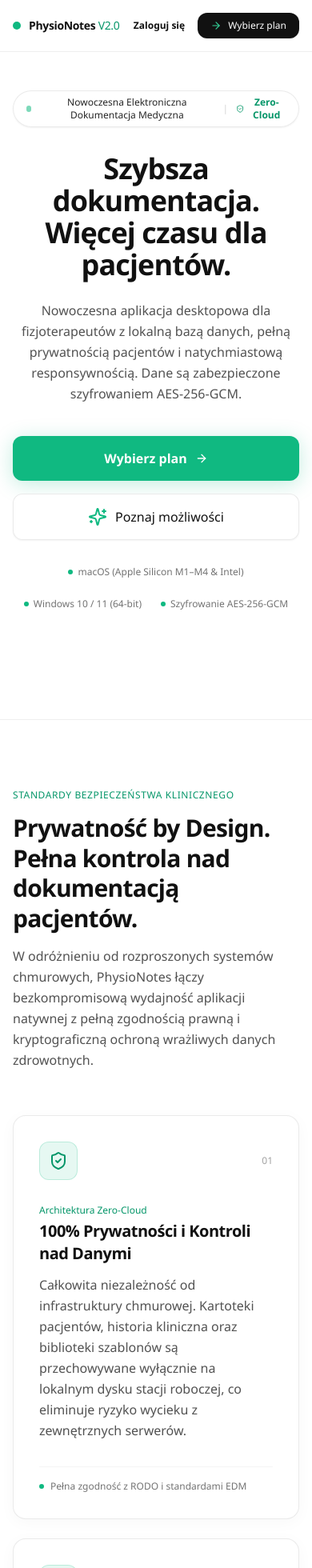
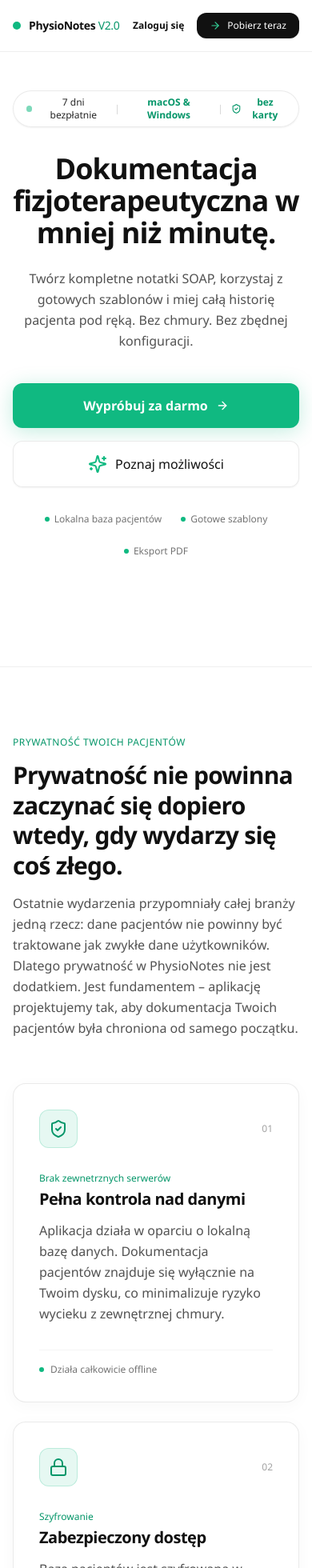
Before and after one commit to jakubdyrszka-pixel/Portfolio, a Next.js app: page /physionotes in a window 390 px wide. Shown: the top 1960 px of the page at 80% size. Built offline with nearby package versions, Linux system fonts and the light colour scheme; no server answers.

Commit message:
Update PhysioNotes landing page based on marketing audit

```diff
--- a/app/physionotes/page.tsx
+++ b/app/physionotes/page.tsx
@@ -58,7 +58,7 @@
               className="inline-flex items-center gap-2 px-4 py-2 rounded-xl bg-[#111111] dark:bg-white text-white dark:text-[#111111] hover:bg-neutral-800 dark:hover:bg-neutral-100 text-xs sm:text-sm font-medium shadow-sm transition-all duration-200"
             >
               <ArrowRight className="h-3.5 w-3.5 text-emerald-400 dark:text-emerald-600" />
-              <span>Wybierz plan</span>
+              <span>Pobierz teraz</span>
             </a>
           </div>
         </div>
--- a/components/physionotes/PhysioNotesHero.tsx
+++ b/components/physionotes/PhysioNotesHero.tsx
@@ -14,22 +14,26 @@
         {/* Badge */}
         <div className="inline-flex items-center gap-2.5 px-4 py-1.5 rounded-full border border-neutral-200/80 dark:border-neutral-800 bg-white/70 dark:bg-neutral-900/70 backdrop-blur-md shadow-sm text-xs sm:text-sm font-medium text-neutral-800 dark:text-neutral-200 mb-8 transition duration-300 hover:border-neutral-300 dark:hover:border-neutral-700">
           <span className="flex h-2 w-2 rounded-full bg-emerald-500 animate-pulse" />
-          <span>Nowoczesna Elektroniczna Dokumentacja Medyczna</span>
+          <span>7 dni bezpłatnie</span>
+          <span className="text-neutral-300 dark:text-neutral-700">|</span>
+          <span className="text-emerald-600 dark:text-emerald-400 font-semibold flex items-center gap-1">
+            macOS & Windows
+          </span>
           <span className="text-neutral-300 dark:text-neutral-700">|</span>
           <span className="text-emerald-600 dark:text-emerald-400 font-semibold flex items-center gap-1">
             <ShieldCheck className="h-3.5 w-3.5" />
-            Zero-Cloud
+            bez karty
           </span>
         </div>
 
         {/* Strong Headline (56-72 px) */}
         <h1 className="text-4xl sm:text-6xl lg:text-7xl font-semibold tracking-tight text-[#111111] dark:text-white sm:leading-[1.08] max-w-4xl mx-auto">
-          Szybsza dokumentacja. Więcej czasu dla pacjentów.
+          Dokumentacja fizjoterapeutyczna w mniej niż minutę.
         </h1>
 
         {/* One sentence explaining the product (18 px) */}
         <p className="mt-6 text-base sm:text-lg lg:text-xl text-neutral-600 dark:text-neutral-400 font-normal leading-relaxed max-w-2xl mx-auto">
-          Nowoczesna aplikacja desktopowa dla fizjoterapeutów z lokalną bazą danych, pełną prywatnością pacjentów i natychmiastową responsywnością. Dane są zabezpieczone szyfrowaniem AES-256-GCM.
+          Twórz kompletne notatki SOAP, korzystaj z gotowych szablonów i miej całą historię pacjenta pod ręką. Bez chmury. Bez zbędnej konfiguracji.
         </p>
 
         {/* Two CTAs */}
@@ -38,7 +42,7 @@
             href="#pricing"
             className="w-full sm:w-auto inline-flex items-center justify-center gap-2.5 px-8 py-4 rounded-xl bg-emerald-500 hover:bg-emerald-400 text-white font-semibold text-base shadow-[0_4px_25px_rgba(16,185,129,0.25)] hover:shadow-[0_6px_30px_rgba(16,185,129,0.35)] transition-all duration-200 hover:scale-[1.02]"
           >
-            <span>Wybierz plan</span>
+            <span>Wypróbuj za darmo</span>
             <ArrowRight className="h-4 w-4" />
           </a>
 
@@ -55,15 +59,15 @@
         <div className="mt-8 flex flex-wrap items-center justify-center gap-6 text-xs text-neutral-500 dark:text-neutral-400 font-medium">
           <span className="flex items-center gap-1.5">
             <span className="h-1.5 w-1.5 rounded-full bg-emerald-500" />
-            macOS (Apple Silicon M1–M4 &amp; Intel)
+            Lokalna baza pacjentów
           </span>
           <span className="flex items-center gap-1.5">
             <span className="h-1.5 w-1.5 rounded-full bg-emerald-500" />
-            Windows 10 / 11 (64-bit)
+            Gotowe szablony
           </span>
           <span className="flex items-center gap-1.5">
             <span className="h-1.5 w-1.5 rounded-full bg-emerald-500" />
-            Szyfrowanie AES-256-GCM
+            Eksport PDF
           </span>
         </div>
       </div>
--- a/components/physionotes/PhysioNotesTrust.tsx
+++ b/components/physionotes/PhysioNotesTrust.tsx
@@ -13,31 +13,31 @@
 const trustCards: TrustCard[] = [
   {
     icon: ShieldCheck,
-    badge: "Architektura Zero-Cloud",
-    title: "100% Prywatności i Kontroli nad Danymi",
+    badge: "Brak zewnetrznych serwerów",
+    title: "Pełna kontrola nad danymi",
     description:
-      "Całkowita niezależność od infrastruktury chmurowej. Kartoteki pacjentów, historia kliniczna oraz biblioteki szablonów są przechowywane wyłącznie na lokalnym dysku stacji roboczej, co eliminuje ryzyko wycieku z zewnętrznych serwerów.",
+      "Aplikacja działa w oparciu o lokalną bazę danych. Dokumentacja pacjentów znajduje się wyłącznie na Twoim dysku, co minimalizuje ryzyko wycieku z zewnętrznej chmury.",
   },
   {
     icon: Lock,
-    badge: "Szyfrowanie sprzętowe",
-    title: "Standard AES-256-GCM & Zero-Knowledge",
+    badge: "Szyfrowanie",
+    title: "Zabezpieczony dostęp",
     description:
-      "Klucz kryptograficzny zabezpieczający bazę danych SQLite wywodzi się bezpośrednio z Twojego prywatnego kodu PIN i jest chroniony w systemie Apple Keychain lub Windows Credential Locker. Pełna poufność kliniczna.",
+      "Baza pacjentów jest szyfrowana w standardzie AES-256. Nawet jeśli ktoś uzyska fizyczny dostęp do pliku bazy, nie odczyta jej zawartości bez Twojego kodu PIN.",
   },
   {
     icon: WifiOff,
-    badge: "Zgodność z RODO (ADO)",
-    title: "Praca bez umów powierzenia (DPA)",
+    badge: "Offline-first",
+    title: "Prywatność i niezawodność",
     description:
-      "Jako Administrator Danych Osobowych (ADO) nie powierzasz przetwarzania wrażliwych danych medycznych podmiotom zewnętrznym. Zwalnia to praktykę z procedur audytowych oraz konieczności podpisywania umów DPA.",
+      "Nie potrzebujesz ciągłego dostępu do internetu, aby przeprowadzić wizytę. Brak konieczności wysyłania kartotek na zewnątrz ułatwia też spełnienie Twoich obowiązków jako Administratora Danych Osobowych.",
   },
   {
     icon: FileCheck2,
-    badge: "Status prawny i regulacje",
-    title: "Natywne wyłączenie z dyrektywy MDR",
+    badge: "Zgodność z RODO",
+    title: "Łatwiejsze procedury",
     description:
-      "Zgodnie z oficjalnymi wytycznymi MDCG 2019-11 oprogramowanie dedykowane do prowadzenia Elektronicznej Dokumentacji Medycznej (EDM) bez zautomatyzowanej diagnozy nie stanowi wyrobu medycznego, gwarantując stabilność wdrożenia.",
+      "Ponieważ PhysioNotes nie przetwarza danych medycznych na zewnętrznych serwerach (SaaS), zazwyczaj nie musisz podpisywać z nami dodatkowych umów powierzenia przetwarzania danych osobowych.",
   },
 ];
 
@@ -48,13 +48,13 @@
         {/* Section Header */}
         <div className="max-w-3xl">
           <span className="text-xs sm:text-sm font-medium uppercase tracking-wider text-emerald-600 dark:text-emerald-400">
-            Standardy Bezpieczeństwa Klinicznego
+            Prywatność Twoich Pacjentów
           </span>
           <h2 className="mt-3 text-3xl sm:text-4xl lg:text-[44px] font-semibold tracking-tight text-[#111111] dark:text-white leading-tight">
-            Prywatność by Design. Pełna kontrola nad dokumentacją pacjentów.
+            Prywatność nie powinna zaczynać się dopiero wtedy, gdy wydarzy się coś złego.
           </h2>
           <p className="mt-4 text-base sm:text-lg text-neutral-600 dark:text-neutral-400 font-normal leading-relaxed">
-            W odróżnieniu od rozproszonych systemów chmurowych, PhysioNotes łączy bezkompromisową wydajność aplikacji natywnej z pełną zgodnością prawną i kryptograficzną ochroną wrażliwych danych zdrowotnych.
+            Ostatnie wydarzenia przypomniały całej branży jedną rzecz: dane pacjentów nie powinny być traktowane jak zwykłe dane użytkowników. Dlatego prywatność w PhysioNotes nie jest dodatkiem. Jest fundamentem – aplikację projektujemy tak, aby dokumentacja Twoich pacjentów była chroniona od samego początku.
           </p>
         </div>
 
@@ -90,7 +90,7 @@
 
                 <div className="mt-8 pt-4 border-t border-neutral-100 dark:border-neutral-800/60 flex items-center gap-2 text-xs font-medium text-neutral-500 dark:text-neutral-400">
                   <span className="h-1.5 w-1.5 rounded-full bg-emerald-500" />
-                  <span>Pełna zgodność z RODO i standardami EDM</span>
+                  <span>Działa całkowicie offline</span>
                 </div>
               </div>
             );
--- a/components/physionotes/PhysioNotesWorkflow.tsx
+++ b/components/physionotes/PhysioNotesWorkflow.tsx
@@ -1,117 +1,83 @@
-"use client";
-
 import React from "react";
-import { Download, KeyRound, FileCheck2, ArrowRight } from "lucide-react";
-
-interface WorkflowStep {
-  number: string;
-  title: string;
-  subtitle: string;
-  description: string;
-  icon: React.ElementType;
-  tip: string;
-}
-
-const steps: WorkflowStep[] = [
-  {
-    number: "01",
-    title: "Instalacja na stacji roboczej gabinetu",
-    subtitle: "Natywna instalacja w 30 sekund",
-    description:
-      "Pobierz lekki pakiet instalacyjny dla systemu macOS (Apple Silicon M1–M4 / Intel) lub Windows 10/11. Aplikacja zajmuje ~150 MB i nie wymaga konfiguracji infrastruktury serwerowej ani zewnętrznych silników bazodanowych.",
-    icon: Download,
-    tip: "Aplikacja funkcjonuje w architekturze Offline-First natychmiast po uruchomieniu.",
-  },
-  {
-    number: "02",
-    title: "Konfiguracja kodu PIN i pęku kluczy",
-    subtitle: "Kryptograficzna ochrona sprzętowa",
-    description:
-      "Podczas pierwszego uruchomienia definiujesz prywatny kod PIN. Lokalna baza danych pacjentów (SQLite) zostaje zaszyfrowana algorytmem AES-256-GCM, a klucze trafiają bezpośrednio do systemowego modułu Apple Keychain lub Windows Credential Locker.",
-    icon: KeyRound,
-    tip: "Paradygmat Zero-Knowledge: klucze kryptograficzne nie opuszczają Twojego urządzenia.",
-  },
-  {
-    number: "03",
-    title: "Realizacja wywiadu SOAP i eksport PDF",
-    subtitle: "Ustrukturyzowane badanie kliniczne",
-    description:
-      "W trakcie wizyty wykorzystujesz słownikowe skróty klawiszowe, szablony jednostek chorobowych oraz kody ICD-10. Po zakończeniu sesji jednym kliknięciem generujesz kompletne karty EDM lub spersonalizowane zalecenia terapeutyczne.",
-    icon: FileCheck2,
-    tip: "Kompletna dokumentacja kliniczna i zalecenia gotowe przed zakończeniem wizyty.",
-  },
-];
+import { XCircle, CheckCircle2, ArrowRight } from "lucide-react";
 
 export function PhysioNotesWorkflow() {
   return (
-    <section className="py-20 sm:py-28 lg:py-36 border-t border-neutral-200/60 dark:border-neutral-800/60">
+    <section className="py-20 sm:py-28 lg:py-36 border-t border-neutral-200/60 dark:border-neutral-800/60 bg-[#fafafa] dark:bg-[#111111]/30">
       <div className="max-w-6xl mx-auto px-4 sm:px-6">
-        {/* Section Header */}
-        <div className="max-w-3xl">
+        <div className="text-center mb-16">
           <span className="text-xs sm:text-sm font-medium uppercase tracking-wider text-emerald-600 dark:text-emerald-400">
-            Efektywność Operacyjna • Proces Wdrożenia
+            Dlaczego mam zmienić program?
           </span>
-          <h2 className="mt-3 text-3xl sm:text-4xl lg:text-[44px] font-semibold tracking-tight text-[#111111] dark:text-white leading-tight">
-            Błyskawiczne wdrożenie w gabinecie w trzy proste kroki.
+          <h2 className="mt-3 text-3xl sm:text-4xl lg:text-5xl font-semibold tracking-tight text-[#111111] dark:text-white leading-tight">
+            Masz dość tego, że dokumentacja zabiera Ci czas?
           </h2>
-          <p className="mt-4 text-base sm:text-lg text-neutral-600 dark:text-neutral-400 font-normal leading-relaxed">
-            Eliminacja wielogodzinnych szkoleń, skomplikowanych wdrożeń IT oraz zależności od dostawców chmurowych. PhysioNotes jest gotowy do pracy klinicznej natychmiast po instalacji na stacji roboczej.
+          <p className="mt-4 text-base sm:text-lg text-neutral-600 dark:text-neutral-400 font-normal leading-relaxed max-w-2xl mx-auto">
+            Większość systemów medycznych została stworzona z myślą o przychodniach NFZ i recepcjach, a nie fizjoterapeutach. Zobacz różnicę.
           </p>
-          <div className="mt-8">
-            <a
-              href="#pricing"
-              className="inline-flex items-center gap-2 text-emerald-600 dark:text-emerald-400 font-semibold text-sm hover:opacity-80 transition-opacity"
-            >
-              <span>Wybierz swój plan</span>
-              <ArrowRight className="h-4 w-4" />
-            </a>
+        </div>
+
+        <div className="grid md:grid-cols-2 gap-8 max-w-4xl mx-auto">
+          {/* Bad systems */}
+          <div className="border border-red-200 dark:border-red-900/30 rounded-2xl p-8 bg-red-50/50 dark:bg-red-950/10">
+            <h3 className="text-xl font-semibold text-red-800 dark:text-red-400 mb-6 flex items-center gap-2">
+              <XCircle className="h-5 w-5" /> Inne systemy (Chmurowe)
+            </h3>
+            <ul className="space-y-4">
+              <li className="flex items-start gap-3 text-sm text-neutral-700 dark:text-neutral-300">
+                <span className="text-red-500 font-bold mt-0.5">✕</span> Wymagają stałego dostępu do internetu.
+              </li>
+              <li className="flex items-start gap-3 text-sm text-neutral-700 dark:text-neutral-300">
+                <span className="text-red-500 font-bold mt-0.5">✕</span> Przeładowany, skomplikowany interfejs.
+              </li>
+              <li className="flex items-start gap-3 text-sm text-neutral-700 dark:text-neutral-300">
+                <span className="text-red-500 font-bold mt-0.5">✕</span> Opłaty za każdego użytkownika lub pacjenta.
+              </li>
+              <li className="flex items-start gap-3 text-sm text-neutral-700 dark:text-neutral-300">
+                <span className="text-red-500 font-bold mt-0.5">✕</span> Ciągłe logowanie, wylogowywanie sesji.
+              </li>
+              <li className="flex items-start gap-3 text-sm text-neutral-700 dark:text-neutral-300">
+                <span className="text-red-500 font-bold mt-0.5">✕</span> Kartoteki medyczne leżą na obcych serwerach.
+              </li>
+            </ul>
+          </div>
+
+          {/* PhysioNotes */}
+          <div className="border border-emerald-500/50 rounded-2xl p-8 bg-white dark:bg-neutral-900/80 shadow-[0_4px_25px_rgba(16,185,129,0.1)] relative">
+            <div className="absolute -top-3 right-6 px-3 py-1 bg-emerald-500 text-white text-[10px] font-bold uppercase tracking-widest rounded-full">
+              Rozwiązanie
+            </div>
+            <h3 className="text-xl font-semibold text-emerald-700 dark:text-emerald-400 mb-6 flex items-center gap-2">
+              <CheckCircle2 className="h-5 w-5" /> PhysioNotes
+            </h3>
+            <ul className="space-y-4">
+              <li className="flex items-start gap-3 text-sm text-neutral-700 dark:text-neutral-300 font-medium">
+                <span className="text-emerald-500 font-bold mt-0.5">✓</span> Działa 100% offline. Zawsze szybko.
+              </li>
+              <li className="flex items-start gap-3 text-sm text-neutral-700 dark:text-neutral-300 font-medium">
+                <span className="text-emerald-500 font-bold mt-0.5">✓</span> Zaczynasz z szablonami, nie od pustej kartki.
+              </li>
+              <li className="flex items-start gap-3 text-sm text-neutral-700 dark:text-neutral-300 font-medium">
+                <span className="text-emerald-500 font-bold mt-0.5">✓</span> Dokumentacja SOAP gotowa w kilkadziesiąt sekund.
+              </li>
+              <li className="flex items-start gap-3 text-sm text-neutral-700 dark:text-neutral-300 font-medium">
+                <span className="text-emerald-500 font-bold mt-0.5">✓</span> Prosty abonament bez ukrytych opłat.
+              </li>
+              <li className="flex items-start gap-3 text-sm text-neutral-700 dark:text-neutral-300 font-medium">
+                <span className="text-emerald-500 font-bold mt-0.5">✓</span> Dane zostają wyłącznie u Ciebie na dysku.
+              </li>
+            </ul>
           </div>
         </div>
 
-        {/* 3 Storytelling Steps Grid */}
-        <div className="mt-14 grid grid-cols-1 md:grid-cols-3 gap-8">
-          {steps.map((step, idx) => {
-            const IconComponent = step.icon;
-            return (
-              <div
-                key={step.number}
-                className="group relative border border-neutral-200/80 dark:border-neutral-800/80 rounded-2xl p-8 sm:p-10 bg-white dark:bg-neutral-900/60 shadow-[0_4px_20px_rgb(0,0,0,0.03)] dark:shadow-[0_4px_20px_rgb(0,0,0,0.2)] hover:shadow-md hover:border-neutral-300 dark:hover:border-neutral-700 transition-all duration-300 flex flex-col justify-between"
-              >
-                <div>
-                  <div className="flex items-center justify-between mb-8">
-                    <div className="flex h-12 w-12 items-center justify-center rounded-xl bg-emerald-500/10 dark:bg-emerald-500/15 text-emerald-600 dark:text-emerald-400 border border-emerald-500/20 group-hover:scale-105 transition-transform duration-300">
-                      <IconComponent className="h-6 w-6" />
-                    </div>
-                    <span className="text-2xl font-bold text-neutral-200 dark:text-neutral-800 group-hover:text-emerald-500/30 transition-colors">
-                      {step.number}
-                    </span>
-                  </div>
-
-                  <span className="text-xs font-semibold text-emerald-600 dark:text-emerald-400 block mb-1">
-                    {step.subtitle}
-                  </span>
-                  <h3 className="text-xl sm:text-2xl font-semibold tracking-tight text-[#111111] dark:text-white">
-                    {step.title}
-                  </h3>
-                  <p className="mt-3 text-base text-neutral-600 dark:text-neutral-400 leading-relaxed font-normal">
-                    {step.description}
-                  </p>
-                </div>
-
-                <div className="mt-8 pt-4 border-t border-neutral-100 dark:border-neutral-800/80 flex items-center gap-2 text-xs font-medium text-emerald-700 dark:text-emerald-400">
-                  <span className="h-1.5 w-1.5 rounded-full bg-emerald-500" />
-                  <span>{step.tip}</span>
-                </div>
-
-                {/* Arrow connecting to next step on desktop */}
-                {idx < steps.length - 1 && (
-                  <div className="hidden lg:flex absolute -right-5 top-1/3 -translate-y-1/2 z-10 h-8 w-8 items-center justify-center rounded-full border border-neutral-200 dark:border-neutral-800 bg-white dark:bg-neutral-900 text-neutral-400 shadow-sm pointer-events-none">
-                    <ArrowRight className="h-4 w-4" />
-                  </div>
-                )}
-              </div>
-            );
-          })}
+        <div className="mt-12 text-center">
+          <a
+            href="#pricing"
+            className="inline-flex items-center gap-2 text-emerald-600 dark:text-emerald-400 font-semibold text-sm hover:opacity-80 transition-opacity"
+          >
+            <span>Porównaj plany i wypróbuj</span>
+            <ArrowRight className="h-4 w-4" />
+          </a>
         </div>
       </div>
     </section>
--- a/src/components/physionotes/PhysioNotesPricing.tsx
+++ b/src/components/physionotes/PhysioNotesPricing.tsx
@@ -14,19 +14,19 @@
     {
       name: 'Starter',
       description: 'Idealny dla małych gabinetów i freelancerów.',
-      price: isYearly ? '$180' : '$17',
+      price: isYearly ? '490 zł' : '49 zł',
       period: isYearly ? '/ rocznie' : '/ mc',
       priceId: isYearly ? 'pri_01m1xpv6seqh7pgrfn7fnzwxd8' : 'pri_01m1xpt3fz6xydh9jgg9wyk3q8',
-      features: ['Do 5 pacjentów / tydzień', 'Pełen wywiad SOAP', 'Szyfrowanie AES-256', 'Eksport do PDF'],
+      features: ['Do 50 aktywnych pacjentów', 'Pełen wywiad SOAP', 'Działa offline', 'Eksport do PDF'],
       recommended: false,
     },
     {
       name: 'Pro',
       description: 'Pełen potencjał dla prężnie działających specjalistów.',
-      price: isYearly ? '$285' : '$27',
+      price: isYearly ? '790 zł' : '79 zł',
       period: isYearly ? '/ rocznie' : '/ mc',
       priceId: isYearly ? 'pri_01m1xpxgr7hb51sj2g4yamkdgz' : 'pri_01m1xpwrk0p57ff3cetavx334w',
-      features: ['Bez limitu pacjentów', 'Baza wiedzy ICD-10', 'Synchronizacja wielu urządzeń', 'Priorytetowe wsparcie'],
+      features: ['Bez limitu pacjentów', 'Baza wiedzy ICD-10 i szablony', 'Bezpieczna lokalna baza', 'Priorytetowe wsparcie'],
       recommended: true,
     },
     {
@@ -35,7 +35,7 @@
       price: 'Indywidualna',
       period: '',
       priceId: 'contact',
-      features: ['Wiele kont dla personelu', 'Współdzielona baza pacjentów', 'Zaawansowane statystyki', 'Dedykowany opiekun'],
+      features: ['Wiele kont dla personelu', 'Ustandaryzowana dokumentacja', 'Zaawansowane statystyki', 'Dedykowany opiekun'],
       recommended: false,
     }
   ];
```
Also changed, not shown: components/physionotes/PhysioNotesAudience.tsx (+7 -7 lines), components/physionotes/PhysioNotesFAQ.tsx (+9 -9 lines), components/physionotes/PhysioNotesShowcase.tsx (+6 -1 lines).
